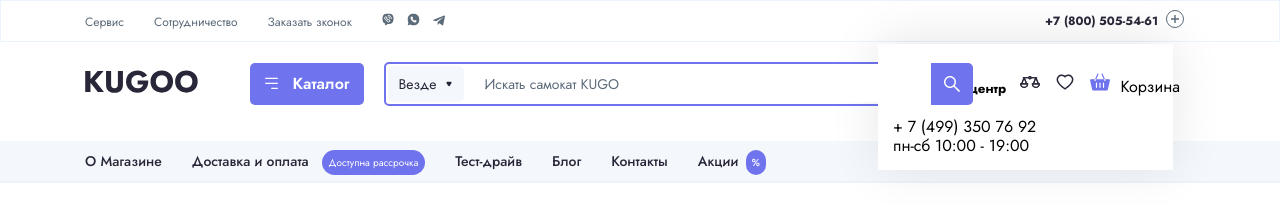
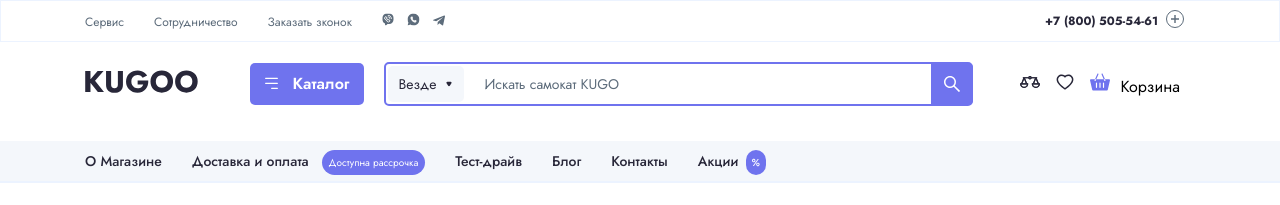
Before and after one commit to rgusseinov/ecommerce-layout, a website built with Parcel: page index.html in a window 1280 px wide. Shown: the top 205 px of the page. Built offline with nearby package versions, Linux system fonts and the light colour scheme.

```diff
--- a/index.html
+++ b/index.html
@@ -34,7 +34,7 @@
 						<div class="header-contact__phone">+7 (800) 505-54-61</div>
 						<div class="header-contact__phone-icon"><img src="./src/images/header/plus-call.svg" /></div>
 
-						<div class="header-contact__callcenter-popup callcenter-popup">
+<!-- 						<div class="header-contact__callcenter-popup callcenter-popup">
 							<div class="callcenter-popup__item">
 								<div class="callcenter-popup__container">
 									<div class="callcenter-popup__details сс-popup-details">
@@ -44,7 +44,7 @@
 									</div>
 								</div>
 							</div>
-						</div>
+						</div> -->
 
 					</div>
 				</div>
```
Also changed, not shown: dist/index.html, 3 other files.
